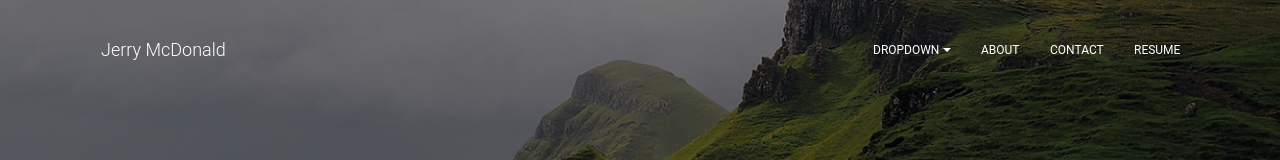
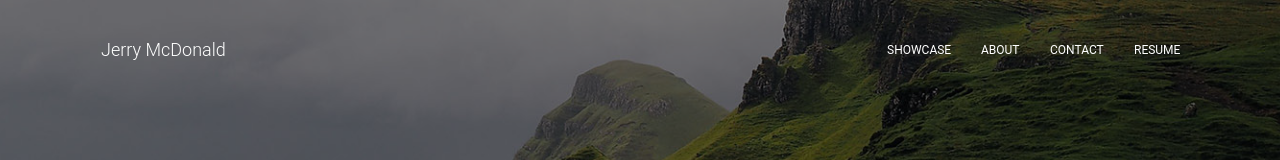
Before and after one commit to JerryMcDonald/PortfolioWebsite, a React (Create React App) app in the folder my-app/: page / in a window 1280 px wide. Shown: the top 160 px of the page. Built offline with nearby package versions, Linux system fonts and the light colour scheme.

Commit message:
make resume link bring to pdf

```diff
--- a/my-app/src/components/Header/HeaderLinks.js
+++ b/my-app/src/components/Header/HeaderLinks.js
@@ -19,40 +19,24 @@ import CustomDropdown from "../../components/CustomDropdown/CustomDropdown.js";
 import Button from "../../components/CustomButtons/Button.js";
 
 import styles from "../../assets/jss/material-kit-react/components/headerLinksStyle.js";
+import resume from "../../assets/img/pdfs/Jerry_McDonald_Resume.pdf"
 
 const useStyles = makeStyles(styles);
 
 export default function HeaderLinks(props) {
   const classes = useStyles();
 
-  const message = () => {
-    alert('Hello!');
-  }
-
   return (
     <List className={classes.list}>
-      <ListItem className={classes.listItem}>
-        <CustomDropdown
-          noLiPadding
-          buttonText="dropdown"
-          buttonProps={{
-            className: classes.navLink,
-            color: "transparent"
-          }}
-          // buttonIcon={Apps}
-          dropdownList={[
-            <Link to="/" className={classes.dropdownLink}>
-              All components
-            </Link>,
-            <a
-              href="https://creativetimofficial.github.io/material-kit-react/#/documentation?ref=mkr-navbar"
-              target="_blank"
-              className={classes.dropdownLink}
-            >
-              Documentation
-            </a>
-          ]}
-        />
+        <ListItem className={classes.listItem}>
+        <Button
+          href={"/"}
+          color="transparent"
+          // target="_blank"
+          className={classes.navLink}
+        >
+           Showcase
+        </Button>
       </ListItem>
       <ListItem className={classes.listItem}>
         <Button
@@ -77,7 +61,7 @@ export default function HeaderLinks(props) {
       </ListItem>
       <ListItem className={classes.listItem}>
         <Button
-          // href="https://www.creative-tim.com/product/material-kit-react?ref=mkr-navbar"
+          href={resume}
           onClick={props.resumeClick}
           color="transparent"
           target="_blank"
@@ -89,3 +73,5 @@ export default function HeaderLinks(props) {
     </List>
   );
 }
+
+// that one day is now
```
